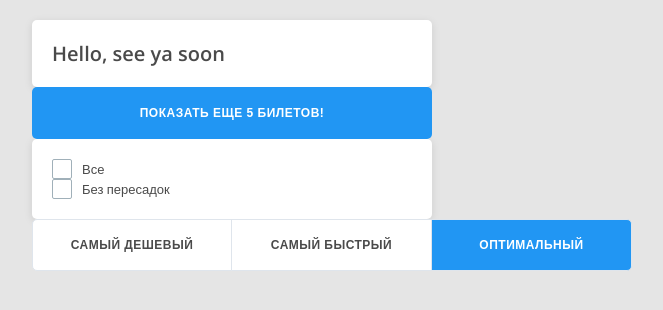
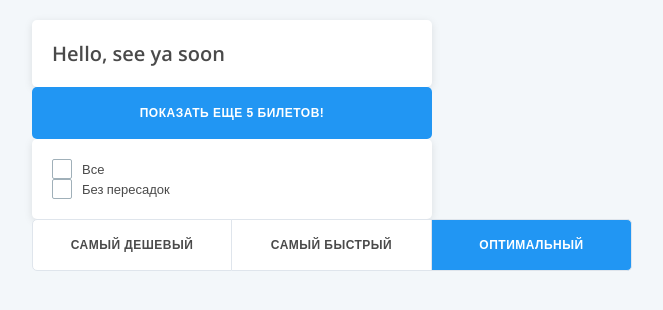
Before and after one commit to yurimikushov/airline-tickets, a React (Create React App) app: page / in a window 1280 px wide. Shown: the top 310 px of the page, without its empty margins (308-971 px from the left). Built offline with nearby package versions, Linux system fonts and the light colour scheme.

Commit message:
fix: corrected bg color

```diff
--- a/src/index.css
+++ b/src/index.css
@@ -12,7 +12,7 @@
   --color-white: #fff;
   --color-white-hover: #f2f2f2;
   --color-black: #4a4a4a;
-  --color-gray-1: #e5e5e5;
+  --color-gray-1: #f3f7fa;
   --color-gray-2: #dfe5ec;
   --color-gray-3: #a0b0b9;
   --font-family: 'Open Sans', sans-serif;
```
